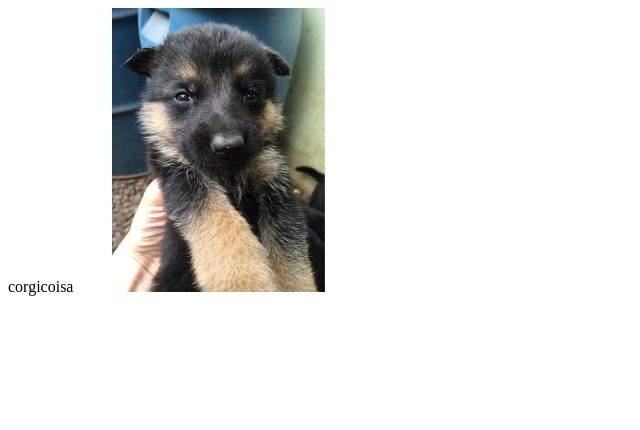
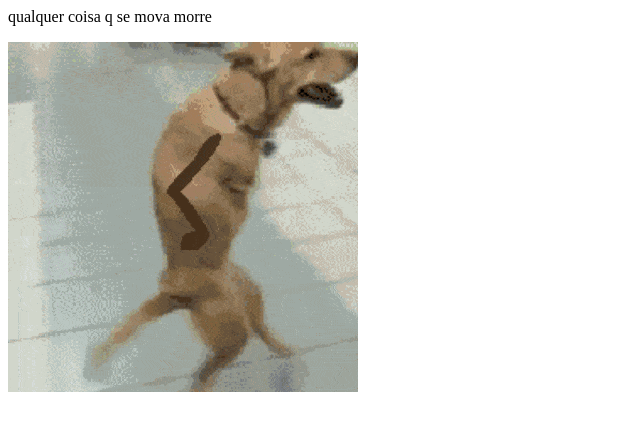
Before and after one commit to davisteindorfer/gittop, a plain HTML site: page index.html in a window 1280 px wide. Shown: the whole page, without its empty margins (0-640 px from the left). Drawn offline with Linux system fonts and the light colour scheme.

Commit message:
adicionando frase

```diff
--- a/index.html
+++ b/index.html
@@ -3,8 +3,10 @@
 		<title>CorgisTop</title>
 	</head>
 	<body>
-		corgicoisa
-		<img src="res/top.jpg">
+		<p>
+			qualquer coisa q se mova morre
+		</p>
+		<img src="res/dog.gif">
 	</body>
 
 </html>
```
Also changed, not shown: res/dog.gif (added).
